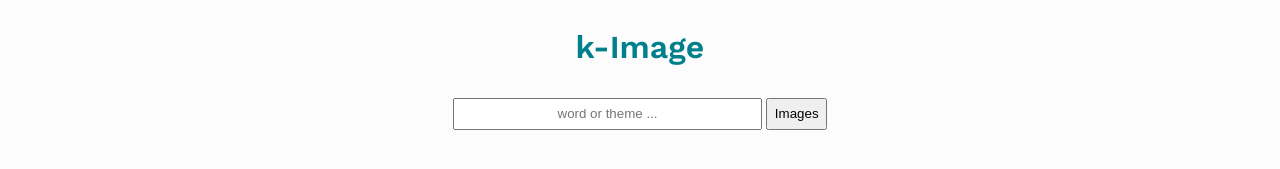
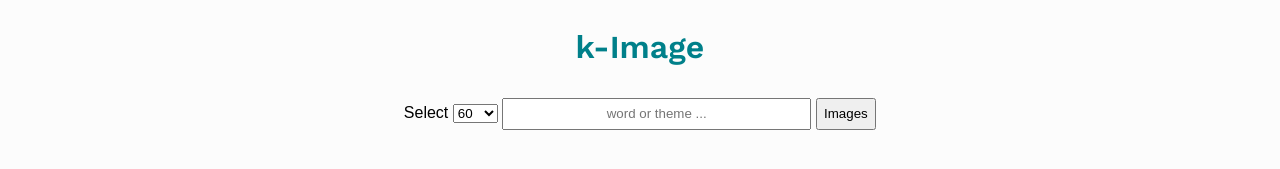
Before and after one commit to kaych26/kimage, a website: page index.html in a window 1280 px wide. Shown: the part 59-228 px from the top of the page. Drawn offline with nearby package versions, Linux system fonts and the light colour scheme.

Commit message:
add the select image number

```diff
--- a/index.html
+++ b/index.html
@@ -17,7 +17,16 @@
   </header>
 
   <h1 class='title'>k-Image</h1>
+
   <form class='form-input'>
+  <label>Select</label>
+  <select class="select" id="select">
+    <option value = "40">40</option>
+    <option value = "60" selected="selected">60</option>
+    <option value = "80">80</option>
+    <option value = "100">100</option>
+  </select>
+
     <input class='user-input'
       type='text'
       name='name'
--- a/src/main.js
+++ b/src/main.js
@@ -1,16 +1,14 @@
-// const { start } = require("live-server");
-
 const KEY = '17293224-4fce193fa3ddcc5b64747d858';
-const query = `https://pixabay.com/api/?key=${KEY}&image_type=photo&per_page=60&q=`;
+const query = `https://pixabay.com/api/?key=${KEY}&image_type=photo`;
 
 const form = document.querySelector('.form-input');
 const input = document.querySelector('#user-input');
 const returnMsg = document.querySelector('#return-msg');
 const pageWrapper = document.querySelector('.page-button');
 const imgThumbnail = document.querySelector('.img-thumbnail');
+const select= document.querySelector('.select');
 // const modalEle = document.querySelector('.modal');
 // const modalImage = document.querySelector('.modalImage');
-
 let current_page = 1;
 let image_per_page = 10;
 let images = '';
@@ -76,7 +74,8 @@ form.addEventListener('submit', async (event) => {
   returnMsg.innerHTML = '';
 
   if (input.value) {
-    const endpoint = query + input.value;
+
+    const endpoint = query + "&per_page="+ select.value + "&q="+ input.value;
     let response = await axios.get(endpoint);
 
     images = response.data.hits;
```
